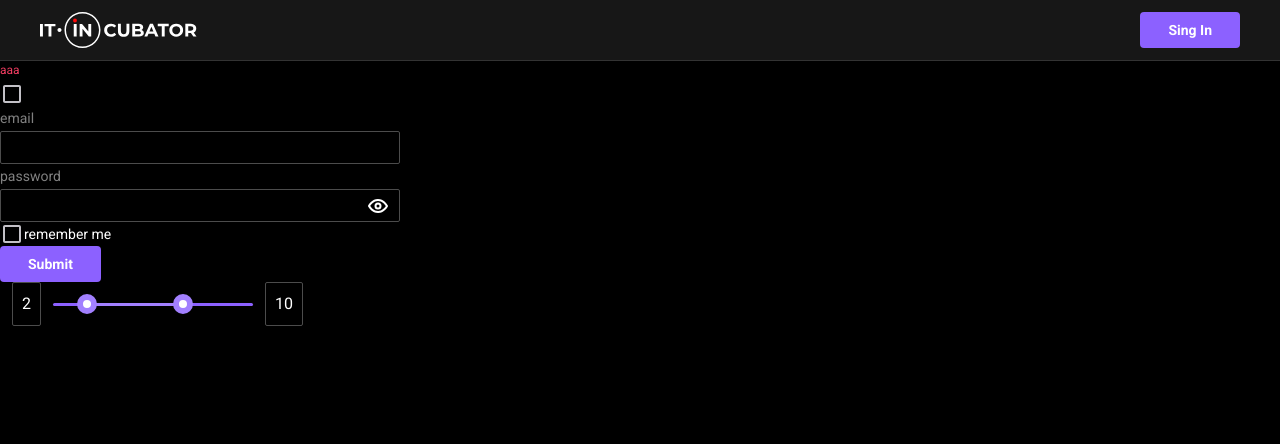
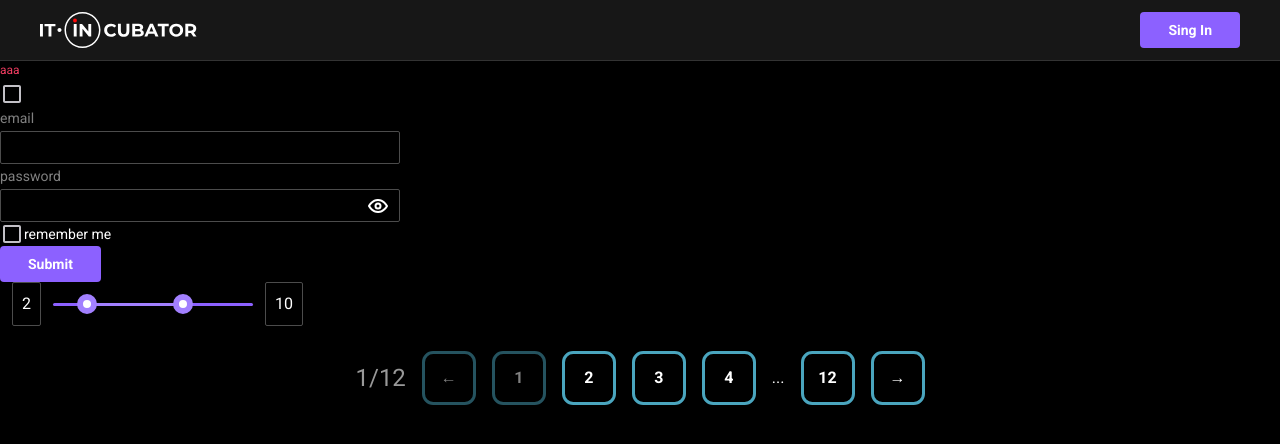
Before and after one commit to tania2501/student-cards, a React (Vite) app: page / in a window 1280 px wide. Shown: the top 444 px of the page. Built offline with nearby package versions, Linux system fonts and the light colour scheme; a web font is replaced by a local one.

Commit message:
add pagination

```diff
--- a/package.json
+++ b/package.json
@@ -23,6 +23,7 @@
     "react-dom": "^18.2.0",
     "react-hook-form": "^7.45.4",
     "react-router-dom": "^6.15.0",
+    "react-use-pagination": "^2.0.1",
     "zod": "^3.22.2"
   },
   "devDependencies": {
--- a/src/App.tsx
+++ b/src/App.tsx
@@ -1,5 +1,6 @@
 import { LoginForm } from './components/auth/login-form/login-form'
 import { Header } from './components/header'
+import { Pagination } from './components/pagination'
 import { MainSlider } from './components/slider'
 import { CheckBox } from './components/ui/checkbox'
 import { Input } from './components/ui/input'
@@ -14,6 +15,7 @@ export function App() {
       </div>
       <Header />
       <MainSlider value={[2, 10]} step={1} max={15} />
+      <Pagination contentPerPage={1} count={12} />
     </div>
   )
 }
--- /dev/null
+++ b/src/components/pagination/index.tsx
@@ -0,0 +1 @@
+export * from './pagination'
--- /dev/null
+++ b/src/components/pagination/pagination.module.scss
@@ -0,0 +1,44 @@
+*::after,
+*::before {
+  margin: 0;
+  padding: 0;
+  box-sizing: border-box;
+}
+
+.pagination {
+  display: flex;
+  align-items: center;
+  justify-content: center;
+  gap: 1rem;
+  margin: 1rem 0;
+}
+
+.pagination .text {
+  opacity: 0.6;
+  font-size: 1.5rem;
+}
+
+.page {
+  color: white;
+  height: 3rem;
+  width: 3rem;
+  display: flex;
+  align-items: center;
+  justify-content: center;
+  font-weight: bold;
+  border: solid 0.2rem #4aa5be;
+  background-color: transparent;
+  border-radius: 0.7rem;
+  cursor: pointer;
+}
+
+.page.active,
+.page:hover {
+  background-color: #4aa5be;
+}
+
+.page.disabled {
+  background-color: transparent !important;
+  cursor: not-allowed;
+  opacity: 0.5;
+}
--- /dev/null
+++ b/src/components/pagination/pagination.tsx
@@ -0,0 +1,56 @@
+import { useState } from 'react'
+
+import clsx from 'clsx'
+
+import { UsePaginationProps, useCardsPagination } from '../../hooks/usePagination'
+
+import s from './pagination.module.scss'
+
+export const Pagination = (props: UsePaginationProps) => {
+  const [people, setPeople] = useState([])
+
+  const { nextPage, prevPage, page, gaps, setPage, totalPages } = useCardsPagination({
+    contentPerPage: props.contentPerPage,
+    count: props.count,
+  })
+
+  const classnames = {
+    button: clsx(s.page, page === 1 && s.disabled),
+  }
+
+  return (
+    <>
+      <div className={s.pagination}>
+        <p className={s.text}>
+          {page}/{totalPages}
+        </p>
+        <button onClick={prevPage} className={classnames.button}>
+          &larr;
+        </button>
+        <button onClick={() => setPage(1)} className={classnames.button}>
+          1
+        </button>
+        {gaps.before ? '...' : null}
+        {gaps.paginationGroup.map(el => (
+          <button
+            onClick={() => setPage(el)}
+            key={el}
+            className={`${s.page} ${page === el ? s.active : ''}`}
+          >
+            {el}
+          </button>
+        ))}
+        {gaps.after ? '...' : null}
+        <button
+          onClick={() => setPage(totalPages)}
+          className={`${s.page} ${page === totalPages && s.disabled}`}
+        >
+          {totalPages}
+        </button>
+        <button onClick={nextPage} className={`${s.page} ${page === totalPages && s.disabled}`}>
+          &rarr;
+        </button>
+      </div>
+    </>
+  )
+}
--- /dev/null
+++ b/src/hooks/usePagination/index.tsx
@@ -0,0 +1 @@
+export * from './usePagination'
--- /dev/null
+++ b/src/hooks/usePagination/usePagination.tsx
@@ -0,0 +1,126 @@
+import { useState, useEffect } from 'react'
+
+interface Gap {
+  before: boolean
+  paginationGroup: number[]
+  after: boolean
+}
+export interface UsePaginationProps {
+  contentPerPage: number
+  count: number
+}
+interface UsePaginationReturn {
+  page: number
+  totalPages: number
+  firstContentIndex: number
+  lastContentIndex: number
+  nextPage: () => void
+  prevPage: () => void
+  setPage: (page: number) => void
+  gaps: Gap
+}
+type UsePagination = (arg: UsePaginationProps) => UsePaginationReturn
+export const useCardsPagination: UsePagination = ({ contentPerPage, count }) => {
+  const [page, setPage] = useState(1)
+  // like 3 dots that surrounds the immediate pages
+  const [gaps, setGaps] = useState<Gap>({
+    before: false,
+    paginationGroup: [],
+    after: true,
+  })
+  // number of pages in total (total items / content on each page)
+  const pageCount = Math.ceil(count / contentPerPage)
+  // index of last item of current page
+  const lastContentIndex = page * contentPerPage
+  // index of first item of current page
+  const firstContentIndex = lastContentIndex - contentPerPage
+  //Pages between the first and last pages
+  const [pagesInBetween, setPagesInBetween] = useState<number[]>([])
+
+  useEffect(() => {
+    if (pageCount > 2) {
+      const temp = new Array(pageCount - 2).fill(1).map((_, i) => i + 2)
+
+      setPagesInBetween(temp)
+    }
+  }, [pageCount])
+
+  // to set the pages between the gaps depending on position of current page
+  //and to setGaps Depending on position of current page
+  useEffect(() => {
+    const currentLocation = pagesInBetween.indexOf(page)
+    let paginationGroup = []
+    let before = false
+    let after = false
+
+    if (page === 1) {
+      paginationGroup = pagesInBetween.slice(0, 3)
+    } else if (page === pageCount || page === pageCount - 1 || page === pageCount - 2) {
+      paginationGroup = pagesInBetween.slice(-3, pageCount)
+    } else if (page === 2) {
+      paginationGroup = pagesInBetween.slice(currentLocation, currentLocation + 3)
+    } else {
+      paginationGroup = [page - 1, page, page + 1]
+    }
+    if (pageCount <= 5) {
+      before = false
+      after = false
+    } else {
+      before = false
+      after = false
+      if (paginationGroup[0] > 2) {
+        before = true
+      }
+      if (paginationGroup[2] < pageCount - 1) {
+        after = true
+      }
+    }
+    setGaps({ paginationGroup, before, after })
+  }, [page, pagesInBetween, pageCount])
+
+  // change page based on direction either front or back
+  const changePage = (direction: boolean) => {
+    setPage(state => {
+      // move forward
+      if (direction) {
+        // if page is the last page, do nothing
+        if (state === pageCount) {
+          return state
+        }
+
+        return state + 1
+        // go back
+      } else {
+        // if page is the first page, do nothing
+        if (state === 1) {
+          return state
+        }
+
+        return state - 1
+      }
+    })
+  }
+
+  const setPageSAFE = (num: number) => {
+    // if number is greater than number of pages, set to last page
+    if (num > pageCount) {
+      setPage(pageCount)
+      // if number is less than 1, set page to first page
+    } else if (num < 1) {
+      setPage(1)
+    } else {
+      setPage(num)
+    }
+  }
+
+  return {
+    totalPages: pageCount,
+    nextPage: () => changePage(true),
+    prevPage: () => changePage(false),
+    setPage: setPageSAFE,
+    firstContentIndex,
+    lastContentIndex,
+    page,
+    gaps,
+  }
+}
```
Also changed, not shown: 2 other files (tests, documents, lock files or other folders).
